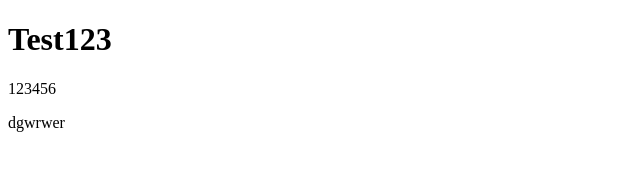
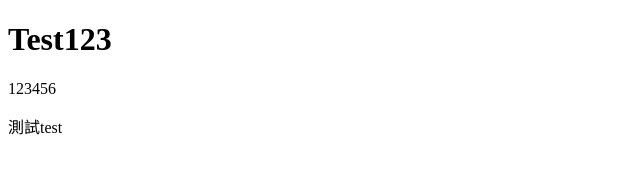
Before and after one commit to xwei12peko/website2, a plain HTML site: page css/index.html in a window 1280 px wide. Shown: the full height of the page, 0-640 px from the left. Drawn offline with Linux system fonts and the light colour scheme.

Commit message:
no message

```diff
--- a/css/index.html
+++ b/css/index.html
@@ -9,6 +9,6 @@
 <body>
     <h1>Test123</h1>
     <p>123456</p>
-    dgwrwer
+    測試test
 </body>
 </html>
```
